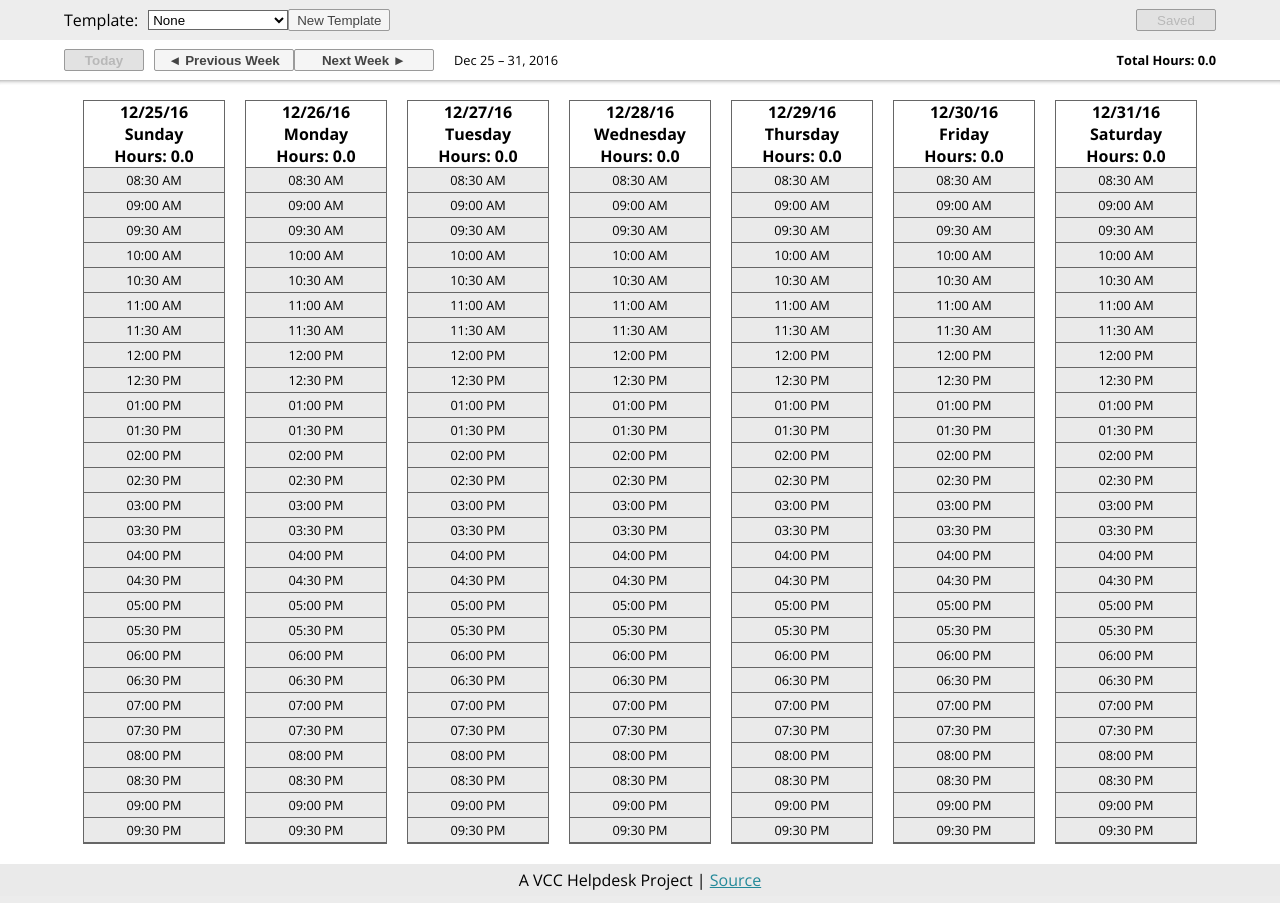
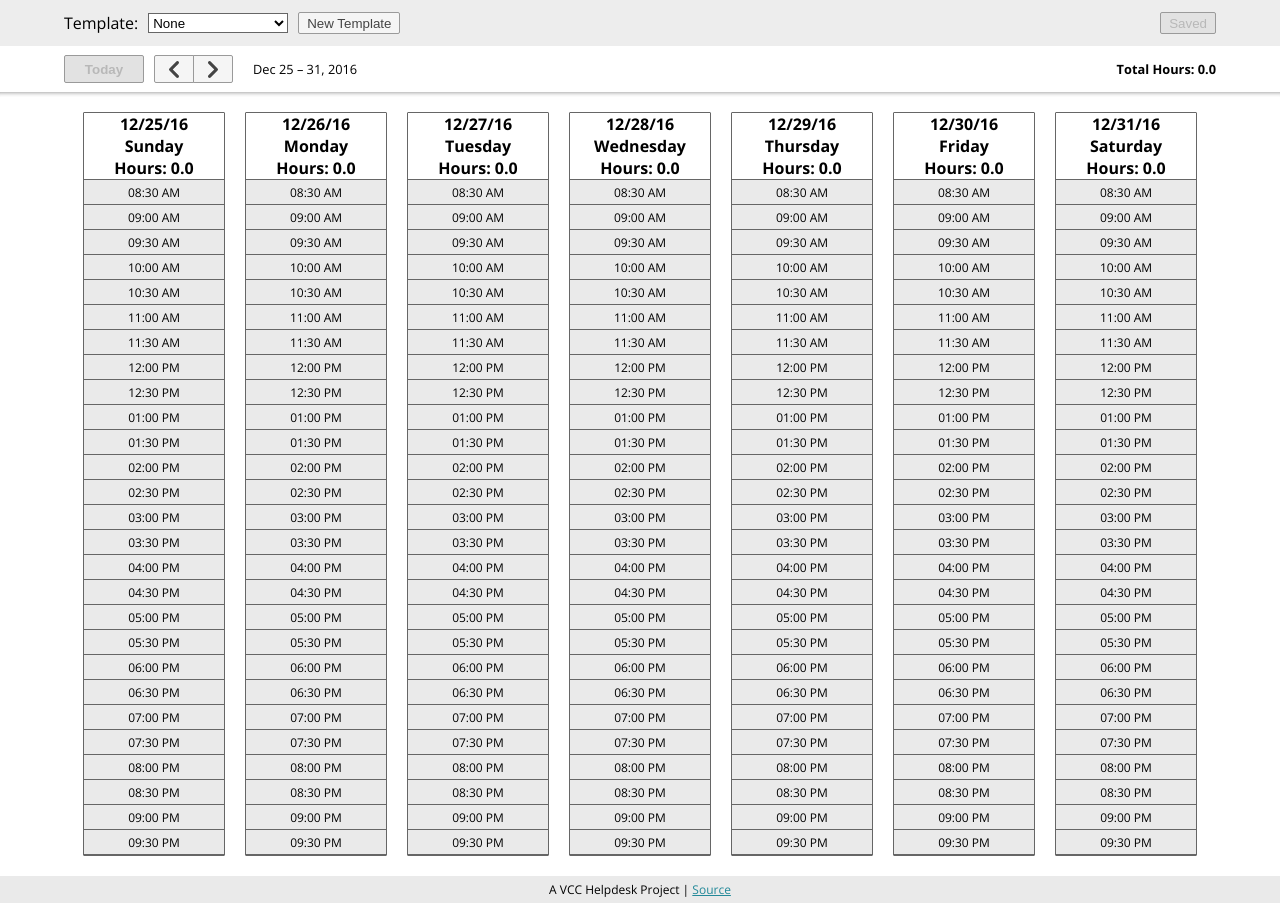
Before and after one commit to justinbot/timecard, a Flask app: page / in a window 1280 px wide. Shown: the part 108-1011 px from the top of the page. Run offline with Flask 2, Linux system fonts and the light colour scheme; data comes from the database, SQL or seed files in the repository; data that the repository does not hold is empty; some libraries are stand-ins or nearby versions.

Commit message:
Frontend progress

```diff
--- a/static/js/main.js
+++ b/static/js/main.js
@@ -72,6 +72,7 @@ function loadTimestamps(response) {
     //var result = JSON.parse(response);
 
     selectedTimestamps = new Set();
+    console.log("selectedTimestamps cleared");
     for (var i = 0; i < response['selected'].length; i++) {
         selectedTimestamps.add(response['selected'][i]);
         //console.log(t);
@@ -95,11 +96,17 @@ function saveToDatabase() {
     xhr.open("POST", "/update", true);
     xhr.setRequestHeader("Content-type", "application/json; charset=UTF-8");
     xhr.send(timestamps);
-    //console.log(timestamps);
+
+    for (var elem of localSelectedTimestamps) {
+        selectedTimestamps.add(elem);
+    }
+
+    for (var elem of localUnselectedTimestamps) {
+        selectedTimestamps.delete(elem);
+    }
 
     localSelectedTimestamps = new Set();
     localUnselectedTimestamps = new Set();
-    //getFromDatabase();
 
     // TODO: Use "Last modified 01/01/00" "Saving..." and "All changes saved" "Unable to save (error xxxx)" to indicate save status
 }
@@ -213,24 +220,33 @@ function slotSelected(slot) {
 }
 
 function slotSelect(slot) {
+    // this check may not be necessary
     if (!slotSelected(slot)) {
         slot.className = "tc-slot-selected";
+        console.log(slot.dataset.timestamp + " selected");
 
         if (!selectedTimestamps.has(slot.dataset.timestamp)) {
             localSelectedTimestamps.add(slot.dataset.timestamp);
         }
 
-        localUnselectedTimestamps.delete(slot.dataset.timestamp);
+        if (localUnselectedTimestamps.has(slot.dataset.timestamp)) {
+            localUnselectedTimestamps.delete(slot.dataset.timestamp);
+        }
 
         updateDayHours(slot.dataset.weekday);
+    } else {
+        console.log("selecting already selected slot");
     }
 }
 
 function slotUnselect(slot) {
     if (slotSelected(slot)) {
         slot.className = "tc-slot";
+        console.log(slot.dataset.timestamp + " unselected");
 
-        localSelectedTimestamps.delete(slot.dataset.timestamp);
+        if (localSelectedTimestamps.has(slot.dataset.timestamp)) {
+            localSelectedTimestamps.delete(slot.dataset.timestamp);
+        }
 
         // if this was originally selected from the database, add it to be unselected
         if (selectedTimestamps.has(slot.dataset.timestamp)) {
@@ -238,6 +254,8 @@ function slotUnselect(slot) {
         }
 
         updateDayHours(slot.dataset.weekday);
+    } else {
+        console.log("unselecting already unselected slot");
     }
 }
 
--- a/static/stylesheets/main.css
+++ b/static/stylesheets/main.css
@@ -16,7 +16,8 @@
     color: #444;
     border: 1px solid #9a9a9a;
     border-radius: 2px;
-    min-width: 80px;
+    //font-size: 16px;
+    min-width: 22px;
     min-height: 22px;
     padding: 2px 8px;
     cursor: pointer;
@@ -35,7 +36,8 @@
 .tc-button:enabled:hover {
     transition: background 0.1s ease-out;
     background: white;
-    border: 1px solid black;
+    border: 1px solid #5c5c5c;
+    z-index: 5;
 }
 
 .tc-button:enabled:active {
@@ -47,7 +49,7 @@ body {
     background: white;
     color: black;
     border: 0;
-    font-family: 'Open Sans', sans-serif;
+    font: normal 16px 'Open Sans', sans-serif;
     vertical-align: baseline;
     min-width: 660px;
     margin: 0;
@@ -93,7 +95,7 @@ body {
     display: flex;
     align-items: center;
     width: 90%;
-    height: 40px;
+    height: 46px;
     max-width: 1200px;
     margin: 0 auto;
 }
@@ -112,7 +114,9 @@ body {
     border: 1px solid black;
 }
 
-#templates-new {}
+#templates-new {
+    margin-left: 10px;
+}
 
 #templates-save {}
 
@@ -142,7 +146,7 @@ body {
     display: flex;
     align-items: center;
     width: 90%;
-    height: 40px;
+    height: 46px;
     max-width: 1200px;
     margin: 0 auto;
     line-height: 40px;
@@ -150,22 +154,38 @@ body {
 
 #tc-nav-today {
     width: 80px;
-    margin-right: 10px;
+    height: 28px;
     font-weight: bold;
 }
 
 #tc-nav-prev {
-    width: 140px;
+    background-image: url(../img/nav_left.svg);
+    background-repeat: no-repeat;
+    background-position: center;
+    background-size: 10px;
+    border-bottom-right-radius: 0;
+    border-top-right-radius: 0;
+    width: 40px;
+    height: 28px;
+    margin-left: 10px;
+    margin-right: -1px;
     font-weight: bold;
 }
 
 #tc-nav-next {
-    width: 140px;
-    margin-right: 20px;
+    background-image: url(../img/nav_right.svg);
+    background-repeat: no-repeat;
+    background-position: center;
+    background-size: 10px;
+    border-bottom-left-radius: 0;
+    border-top-left-radius: 0;
+    width: 40px;
+    height: 28px;
     font-weight: bold;
 }
 
 #tc-nav-range {
+    margin-left: 20px;
     font-size: 80%;
 }
 
@@ -191,6 +211,7 @@ body {
     min-width: 90px;
     max-width: 140px;
     border: 1px solid #666;
+    border-radius: 1px;
     text-align: center;
     margin: 10px;
     padding: 0;
@@ -210,7 +231,7 @@ body {
 
 .tc-slot {
     transition: background 0.1s ease-out;
-    font-size: 80%;
+    font-size: 12px;
     background: #eaeaea;
     border-bottom: 1px solid #666;
     width: 100%;
@@ -225,7 +246,7 @@ body {
 
 .tc-slot-selected {
     //transition: background 0.1s ease-out;
-    font-size: 80%;
+    font-size: 12px;
     background: #0cc980;
     color: white;
     border-bottom: 1px solid #666;
@@ -243,6 +264,7 @@ body {
 #footer {
     background-color: #eaeaea;
     text-align: center;
+    font-size: 12px;
     margin: 10px 0 0 0;
     padding: 5px 0;
 }
--- a/templates/layout.html
+++ b/templates/layout.html
@@ -30,7 +30,7 @@
     <div id="header-container">
         <div id="header">
             <a id="logo" href="{{ url_for('show_timecard') }}">
-                <img src="static/logo.svg" height="30px">
+                <img src="static/img/logo.svg" height="30px">
             </a>
             <a id="login" href="{{ url_for('show_timecard') }}">Logout {{ session["CAS_USERNAME"] }}</a>
         </div>
@@ -53,8 +53,8 @@
     <div id="tc-nav-container">
         <div id="tc-nav">
             <button class="tc-button" id="tc-nav-today" onclick="currentWeek();">Today</button>
-            <button class="tc-button" id="tc-nav-prev" onclick="prevWeek();">&#9668; Previous Week</button>
-            <button class="tc-button" id="tc-nav-next" onclick="nextWeek();">Next Week &#9658;</button>
+            <button class="tc-button" id="tc-nav-prev" onclick="prevWeek();"></button>
+            <button class="tc-button" id="tc-nav-next" onclick="nextWeek();"></button>
             <span id="tc-nav-range">Jan 1 – 7, 2000</span>
             <span id="tc-nav-total">Total Hours: 0.0</span>
         </div>
```
Also changed, not shown: static/img/logo.svg (renamed from static/logo.svg), static/img/nav_left.svg (added), static/img/nav_right.svg (added).
